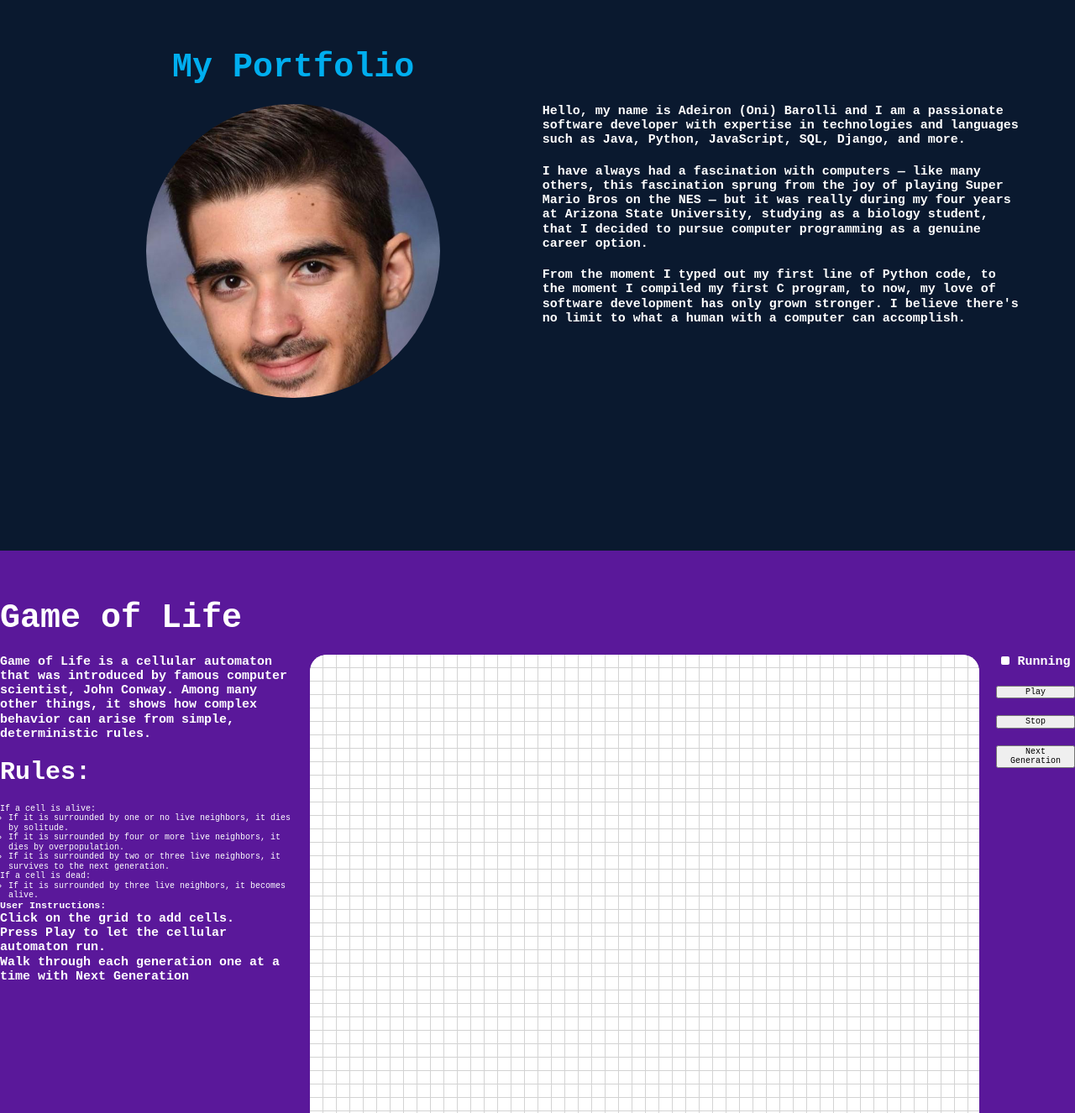
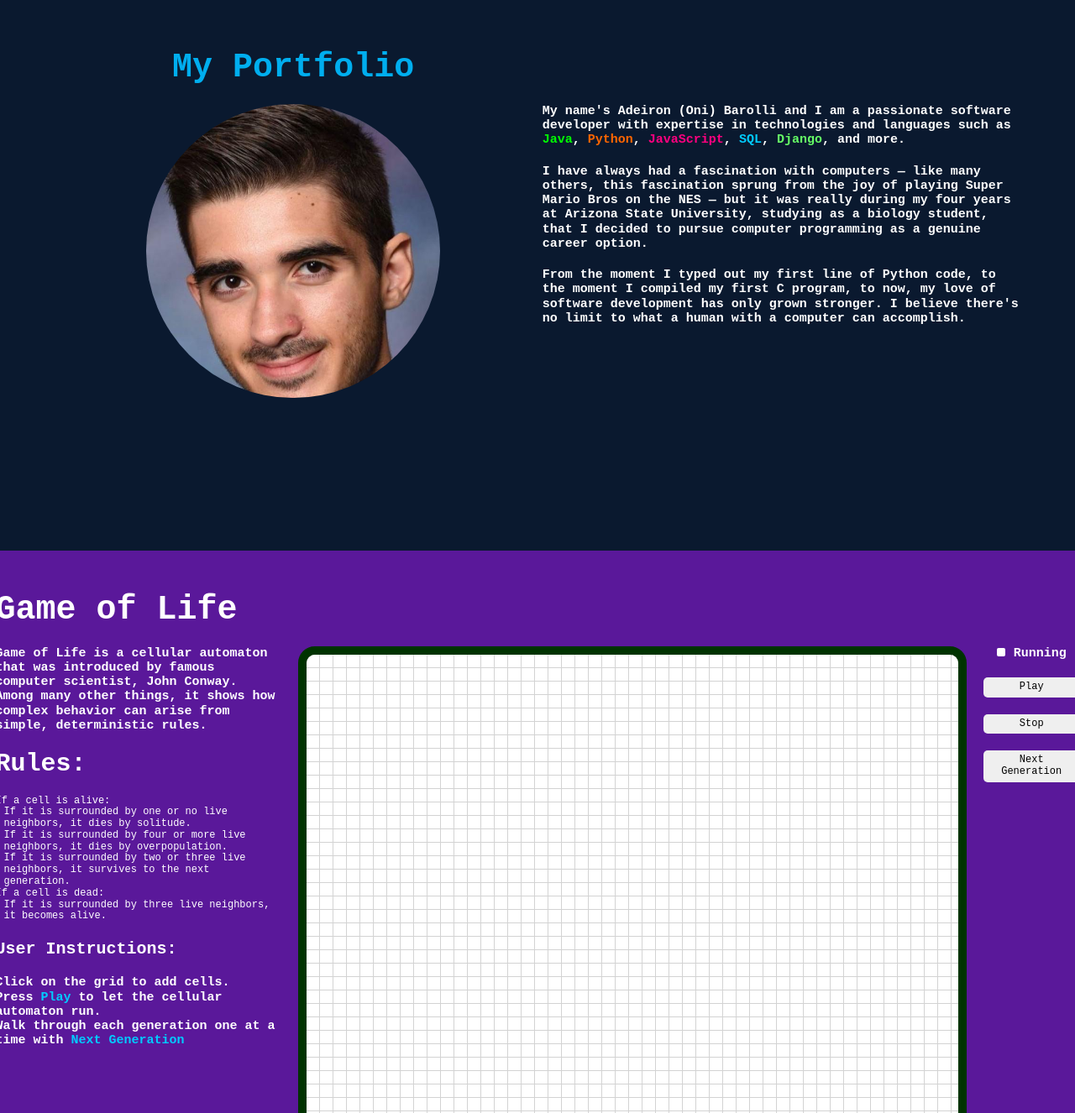
Before and after one commit to abarolli/Portfolio, a React (Vite) app: page / in a window 1280 px wide. Shown: the part 144-1470 px from the top of the page at 84% size. Built offline with nearby package versions, Linux system fonts and the light colour scheme.

Commit message:
Updated color palette

```diff
--- a/src/components/Cell.tsx
+++ b/src/components/Cell.tsx
@@ -1,4 +1,5 @@
 import React from "react";
+import colors from "../configs/colors";
 
 export interface CellProps {
   isAlive?: boolean;
@@ -10,7 +11,7 @@ const Cell = React.memo(function ({ isAlive = false, onClick }: CellProps) {
     <div
       onClick={onClick}
       style={{
-        backgroundColor: isAlive ? "orange" : "white",
+        backgroundColor: isAlive ? colors.cyberOrange : colors.text,
       }}
     ></div>
   );
--- a/src/components/WelcomeScreenSummary.tsx
+++ b/src/components/WelcomeScreenSummary.tsx
@@ -5,9 +5,13 @@ function WelcomeScreenSummary() {
   return (
     <div style={{ whiteSpace: "wrap" }}>
       <p style={{ marginBottom: "20px", color: colors.text }}>
-        Hello, my name is Adeiron (Oni) Barolli and I am a passionate software
-        developer with expertise in technologies and languages such as Java,
-        Python, JavaScript, SQL, Django, and more.
+        My name's Adeiron (Oni) Barolli and I am a passionate software developer
+        with expertise in technologies and languages such as{" "}
+        <span style={{ color: colors.brightNeonGreen }}>Java</span>,{" "}
+        <span style={{ color: colors.cyberOrange }}>Python</span>,{" "}
+        <span style={{ color: colors.neonPink }}>JavaScript</span>,{" "}
+        <span style={{ color: colors.electricCyan }}>SQL</span>,{" "}
+        <span style={{ color: colors.cyberLime }}>Django</span>, and more.
       </p>
       <p style={{ marginBottom: "20px", color: colors.text }}>
         I have always had a fascination with computers — like many others, this
--- a/src/configs/colors.ts
+++ b/src/configs/colors.ts
@@ -5,4 +5,12 @@ export default {
   secondary: "#EAEAEA",
   buttons: "#18A999",
   subtleAccents: "#5A189A",
+  brightNeonGreen: "#00FF00",
+  cyberLime: "#66FF66",
+  deepEmerald: "#008800",
+  glowingTeal: "#00FF99",
+  darkMatrixGreen: "#003300",
+  cyberOrange: "#FF6600",
+  neonPink: "#FF0080",
+  electricCyan: "#00CCFF",
 };
--- a/src/index.css
+++ b/src/index.css
@@ -11,6 +11,20 @@ body {
 #root {
   height: 100%;
   width: 100%;
+  --mainTheme: #0a192f;
+  --accents: #00aeef;
+  --text: #ffffff;
+  --secondary: #eaeaea;
+  --buttons: #18a999;
+  --subtleAccents: #5a189a;
+  --brightNeonGreen: #00ff00;
+  --cyberLime: #66ff66;
+  --deepEmerald: #008800;
+  --glowingTeal: #00ff99;
+  --darkMatrixGreen: #003300;
+  --cyberOrange: #ff6600;
+  --neonPink: #ff0080;
+  --electricCyan: #00ccff;
 }
 
 *,
@@ -24,7 +38,8 @@ body {
 
 /* BASE TEXT STYLES */
 h1,
-h2 {
+h2,
+h3 {
   margin: 20px 0;
 }
 
@@ -36,11 +51,21 @@ h2 {
   font-size: 3rem;
 }
 
+h3 {
+  font-size: 2rem;
+}
+
 p {
   font-size: 1.5rem;
   font-weight: bold;
 }
 
+li,
+button {
+  font-size: 1.2rem;
+}
+
+/* GENERIC SCREEN STYLES */
 .screen {
   width: 100%;
   min-height: 100%;
@@ -60,3 +85,19 @@ p {
 ul ul {
   margin-left: 10px;
 }
+
+/* BUTTON STYLES */
+
+button {
+  border: none;
+  padding: 5px;
+  border-radius: 5px;
+  cursor: pointer;
+}
+
+button:hover {
+  background-color: var(--buttons);
+  transition-duration: 150ms;
+  font-weight: bolder;
+  color: var(--text);
+}
```
